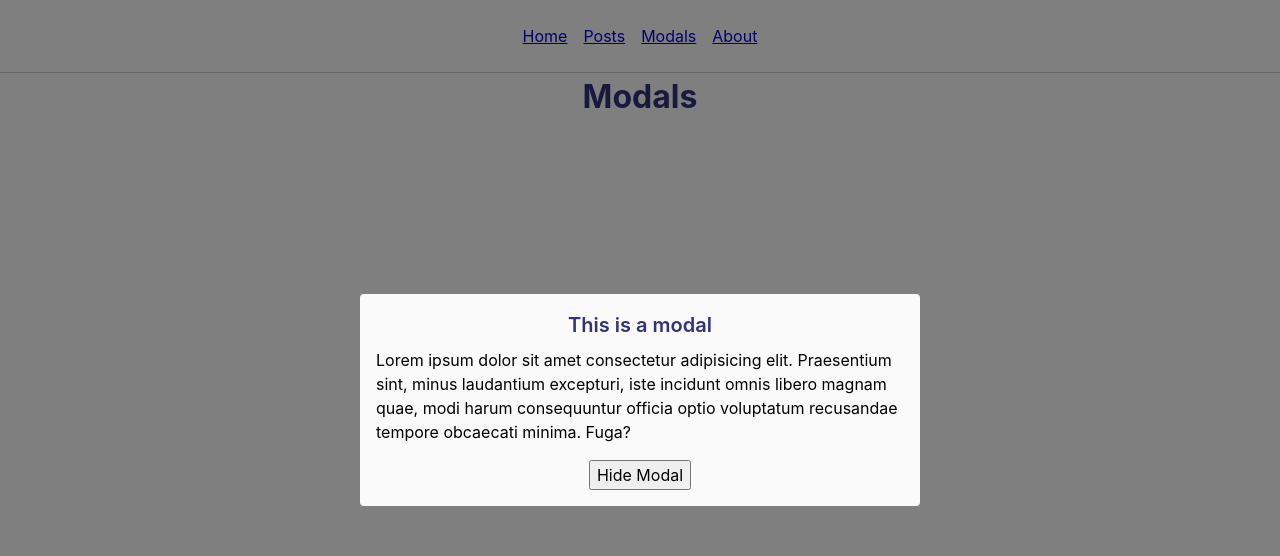
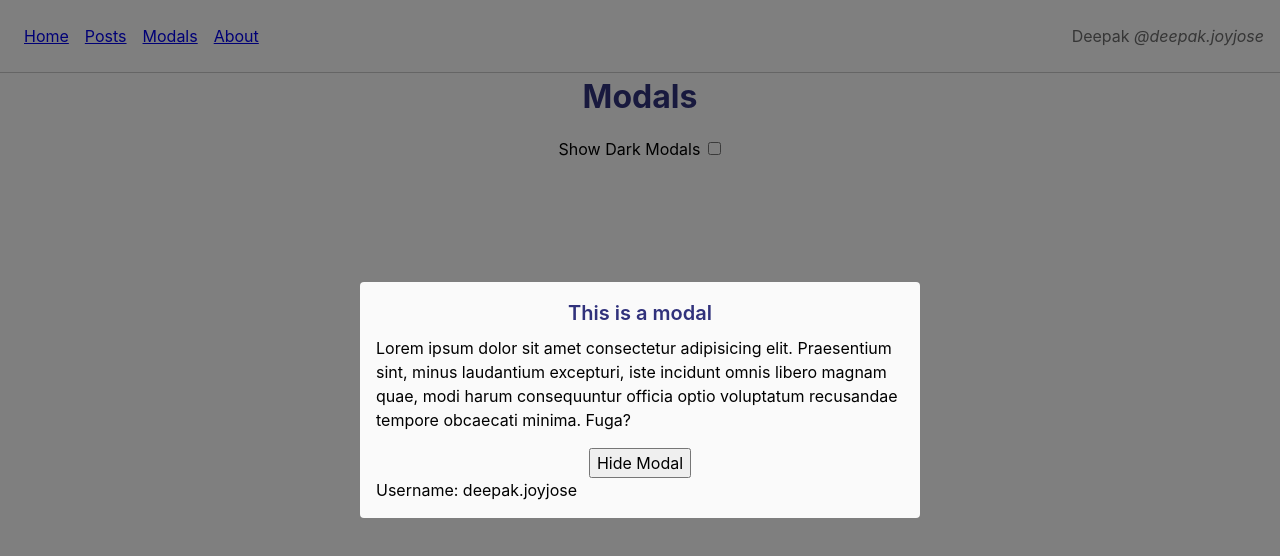
Before and after one commit to deejayjay/udemy-vue3-composition-api, a Vue app in the folder Section-2/vue-composition-api-basics/: page /modals in a window 1280 px wide. Both pictures are taken after a click on the button "Show Modal". Shown: the top 556 px of the page. Built offline with nearby package versions, Linux system fonts and the light colour scheme.

Commit message:
Completes module-10-

```diff
--- a/Section-2/vue-composition-api-basics/src/App.vue
+++ b/Section-2/vue-composition-api-basics/src/App.vue
@@ -1,9 +1,5 @@
-<script setup>
-import { RouterLink, RouterView } from 'vue-router'
-
-</script>
-
 <template>
+  <header class="header">
     <nav class="nav">
       <RouterLink to="/"
                   class="nav-link">Home</RouterLink>
@@ -14,18 +10,44 @@ import { RouterLink, RouterView } from 'vue-router'
       <RouterLink to="/about"
                   class="nav-link">About</RouterLink>
     </nav>
+    <div class="user-data">
+      {{ userData.name }} <span class="username">@{{ userData.username }}</span>
+    </div>
+  </header>
 
   <RouterView />
 </template>
 
+<script setup>
+import { reactive, provide } from 'vue';
+import { RouterLink, RouterView } from 'vue-router'
+
+// User data
+const userData = reactive({
+  name: "Deepak",
+  username: "deepak.joyjose"
+})
+
+provide("userData", userData);
+</script>
+
 <style scoped>
-.nav {
+.header {
+  display: flex;
+  justify-content: space-between;
+  border-bottom: 1px solid #ccc;
   padding: 1.5rem 1rem;
-  border-bottom: 1px solid #ccc;
-  text-align: center;
 }
 
 .nav-link {
   margin: 0 0.5rem;
 }
+
+.user-data {
+  color: #6c6c6c;
+}
+
+.username {
+  font-style: italic;
+}
 </style>
--- /dev/null
+++ b/Section-2/vue-composition-api-basics/src/components/Modal.vue
@@ -0,0 +1,75 @@
+<template>
+  <div v-if="modelValue">
+    <teleport to="body">
+      <div class="overlay"
+           @click="handleCloseModal">
+        <div class="modal"
+             @click.stop>
+          <h2 class="modal__title">{{ title }}</h2>
+          <slot />
+          <button type="button"
+                  @click="handleCloseModal">Hide Modal</button>
+          <div>
+            Username: {{ userData.username }}
+          </div>
+        </div>
+      </div>
+    </teleport>
+  </div>
+</template>
+
+<script setup>
+import { defineProps, defineEmits, inject } from "vue"
+
+// inject
+const userData = inject("userData");
+
+// Props
+const props = defineProps({
+  modelValue: {
+    type: Boolean,
+    default: false,
+  },
+  title: {
+    type: String,
+    default: "Default Title",
+  }
+});
+
+// Emits
+const emit = defineEmits(["update:modelValue"])
+
+function handleCloseModal() {
+  emit("update:modelValue", false)
+}
+</script>
+
+<style scoped>
+.modal__title {
+  font-weight: 600;
+  font-size: 1.25rem;
+  color: #31327c;
+  margin-bottom: 0.5rem;
+  text-align: center;
+}
+
+.overlay {
+  position: absolute;
+  inset: 0;
+  display: grid;
+  place-items: center;
+  background-color: rgba(0, 0, 0, 0.5);
+}
+
+.modal {
+  background-color: #fafafa;
+  padding: 1rem;
+  border-radius: 4px;
+  width: min(100%, 35rem);
+}
+
+.modal button {
+  display: block;
+  margin: 1rem auto 0;
+}
+</style>
--- /dev/null
+++ b/Section-2/vue-composition-api-basics/src/components/ModalDark.vue
@@ -0,0 +1,70 @@
+<template>
+  <div v-if="modelValue">
+    <teleport to="body">
+      <div class="overlay"
+           @click="handleCloseModal">
+        <div class="modal__dark"
+             @click.stop>
+          <h2 class="modal__title">{{ title }}</h2>
+          <slot />
+          <button type="button"
+                  @click="handleCloseModal">Hide Modal</button>
+        </div>
+      </div>
+    </teleport>
+  </div>
+</template>
+
+<script setup>
+import { defineProps, defineEmits } from "vue"
+
+// Props
+const props = defineProps({
+  modelValue: {
+    type: Boolean,
+    default: false,
+  },
+  title: {
+    type: String,
+    default: "Default Title",
+  },
+});
+
+// Emits
+const emit = defineEmits(["update:modelValue"])
+
+function handleCloseModal() {
+  emit("update:modelValue", false)
+}
+</script>
+
+<style scoped>
+.modal__title {
+  font-weight: 600;
+  font-size: 1.25rem;
+  color: #e4e5fd;
+  margin-bottom: 0.5rem;
+  text-align: center;
+}
+
+.overlay {
+  position: absolute;
+  inset: 0;
+  display: grid;
+  place-items: center;
+  background-color: rgba(0, 0, 0, 0.5);
+}
+
+.modal__dark {
+  background-color: #333;
+  color: #fafafa;
+  padding: 1rem;
+  border-radius: 4px;
+  width: min(100%, 35rem);
+}
+
+.modal__dark button {
+  display: block;
+  margin: 1rem auto 0;
+}
+</style>
--- a/Section-2/vue-composition-api-basics/src/views/ModalsView.vue
+++ b/Section-2/vue-composition-api-basics/src/views/ModalsView.vue
@@ -1,41 +1,43 @@
 <template>
   <div class="modals">
     <h1>Modals</h1>
+    <div class="form-controls">
+      <label for="dark">Show Dark Modals</label>
+      <input v-model="showDarkModals"
+             type="checkbox"
+             id="dark"
+             class="form-check" />
+    </div>
     <button type="button"
             v-show="!showModal"
             @click="handleShowModal">Show Modal</button>
-    <teleport to="body">
-      <div v-show="showModal"
-           class="overlay"
-           @click="handleHideModal">
-        <div class="modal"
-             @click.stop>
-          <h2>This is a modal</h2>
+    <component v-model="showModal"
+               :is="showDarkModals ? ModalDark : Modal"
+               title="This is a modal">
       <p>
         Lorem ipsum dolor sit amet consectetur adipisicing elit. Praesentium sint, minus laudantium excepturi, iste
         incidunt omnis libero magnam quae, modi harum consequuntur officia optio voluptatum recusandae tempore
         obcaecati
         minima. Fuga?
       </p>
-          <button type="button"
-                  @click="handleHideModal">Hide Modal</button>
-        </div>
-      </div>
-    </teleport>
+    </component>
   </div>
 </template>
 
 <script setup>
 import { ref } from 'vue';
 
+import Modal from '@/components/Modal.vue';
+import ModalDark from '@/components/ModalDark.vue';
+
 const showModal = ref(false);
+const showDarkModals = ref(false);
 
-function handleHideModal() {
-  showModal.value = false;
-}
+// function handleHideModal() {
+//   showModal.value = false;
+// }
 
 function handleShowModal() {
-
   showModal.value = true;
 }
 </script>
@@ -57,31 +59,11 @@ h1 {
   margin-bottom: 1rem;
 }
 
-h2 {
-  font-weight: 600;
-  font-size: 1.25rem;
-  color: #31327c;
-  margin-bottom: 0.5rem;
-  text-align: center;
+.form-controls {
+  margin-bottom: 1rem;
 }
 
-.overlay {
-  position: absolute;
-  inset: 0;
-  display: grid;
-  place-items: center;
-  background-color: rgba(0, 0, 0, 0.5);
-}
-
-.modal {
-  background-color: #fafafa;
-  padding: 1rem;
-  border-radius: 4px;
-  width: min(100%, 35rem);
-}
-
-.modal button {
-  display: block;
-  margin: 1rem auto 0;
+.form-check {
+  margin-left: 0.5rem;
 }
 </style>
```
Also changed, not shown: Section-2/vue-composition-api-basics/src/router/index.js (+8 -7 lines). Lines whose indentation alone changed are shown as unchanged.
